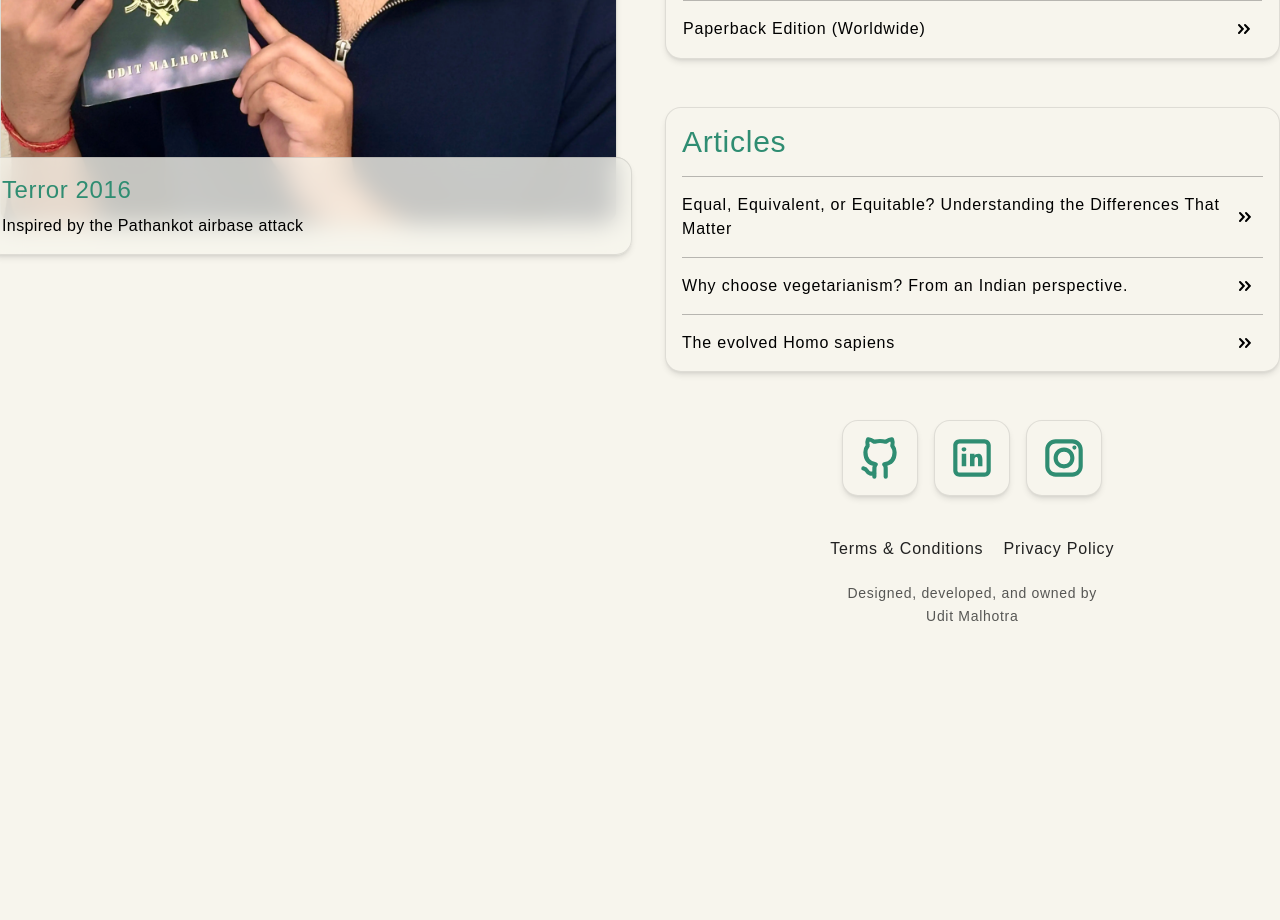
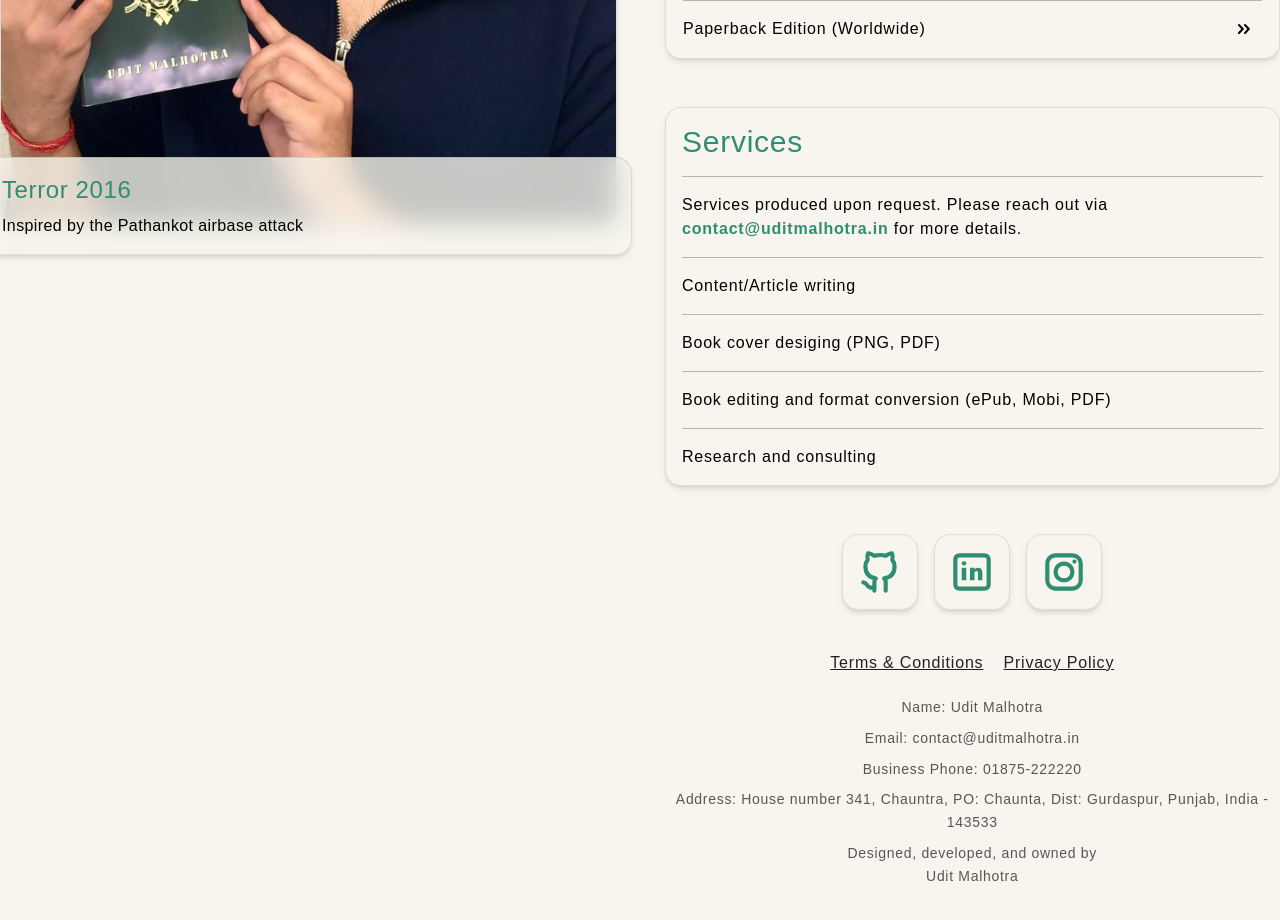
Before and after one commit to uditmalhotraa/udit-portfolio, a React (Vite) app: page /#/ in a window 1280 px wide. Shown: the part 620-1540 px from the top of the page. Before the commit the page ends 1288 px from the top, so only its background shows below. Built offline with nearby package versions, Linux system fonts and the light colour scheme.

Commit message:
Contact details addition

```diff
--- a/src/components/Footer.jsx
+++ b/src/components/Footer.jsx
@@ -48,13 +48,34 @@ export const Footer = () => {
             </a>
           ))}
         </motion.div>
-        <div className="flex flex-col justify-center lg:flex-row lg:gap-x-5 w-full h-auto mb-5">
-          <Link to="/terms-and-conditions" className="font-poppins text-md font-thin text-center text-gray dark:text-white tracking-wider leading-relaxed hover:underline cursor-pointer">
+        <div className="flex flex-col justify-center lg:flex-row lg:gap-x-5 gap-y-3 w-full h-auto mb-5">
+          <Link
+            to="/terms-and-conditions"
+            className="font-poppins text-md font-thin text-center text-gray dark:text-white tracking-wider leading-relaxed underline cursor-pointer"
+          >
             Terms & Conditions
           </Link>
-          <Link to="/privacy-policy" className="font-poppins text-md font-thin text-center text-gray dark:text-white tracking-wider leading-relaxed hover:underline cursor-pointer">
+          <Link
+            to="/privacy-policy"
+            className="font-poppins text-md font-thin text-center text-gray dark:text-white tracking-wider leading-relaxed underline cursor-pointer"
+          >
             Privacy Policy
           </Link>
+        </div>
+        <div className="flex flex-col w-full h-auto gap-2 mb-2">
+          <p className="font-poppins text-sm font-thin text-center opacity-75 text-gray dark:text-white tracking-wider leading-relaxed">
+            Name: Udit Malhotra
+          </p>
+          <p className="font-poppins text-sm font-thin text-center opacity-75 text-gray dark:text-white tracking-wider leading-relaxed">
+            Email: contact@uditmalhotra.in
+          </p>
+          <p className="font-poppins text-sm font-thin text-center opacity-75 text-gray dark:text-white tracking-wider leading-relaxed">
+            Business Phone: 01875-222220
+          </p>
+          <p className="font-poppins text-sm font-thin text-center opacity-75 text-gray dark:text-white tracking-wider leading-relaxed">
+            Address: House number 341, Chauntra, PO: Chaunta, Dist: Gurdaspur,
+            Punjab, India - 143533
+          </p>
         </div>
         <div className="flex flex-col w-full h-auto">
           <p className="font-poppins text-sm font-thin text-center opacity-75 text-gray dark:text-white tracking-wider leading-relaxed">
--- a/src/components/Home.jsx
+++ b/src/components/Home.jsx
@@ -1,11 +1,9 @@
 import { useState } from "react";
 import book from "../data/book.json";
-import article from "../data/article.json";
 import ArrowRightIcon from "../assets/ArrowRightIcon";
 
 export const Home = () => {
   const [bookData] = useState(book);
-  const [articleData] = useState(article);
 
   return (
     <div className="flex flex-col w-full gap-12">
@@ -45,7 +43,7 @@ export const Home = () => {
       <div className="z-10 flex flex-col px-4 rounded-2xl !w-full h-auto border shadow-md border-black/10 dark:border-white/20 backdrop-blur-sm bg-cream dark:bg-black will-change-transform transform-gpu">
         <div className="flex flex-row mb-4 pt-4 gap-3 items-center ">
           <p className=" font-poppins text-3xl font-medium tracking-wide text-accent-light dark:text-accent-dark">
-            Book(s)
+            Product(s)
           </p>
         </div>
         <div className="flex flex-col">
@@ -92,28 +90,50 @@ export const Home = () => {
       <div className="z-10 flex flex-col px-4 rounded-2xl !w-full h-auto border shadow-md border-black/10 dark:border-white/20 backdrop-blur-sm bg-cream dark:bg-black will-change-transform transform-gpu">
         <div className="flex flex-row pt-4 gap-3 items-center ">
           <p className=" font-poppins text-3xl font-medium tracking-wide text-accent-light dark:text-accent-dark">
-            Articles
+            Services
           </p>
         </div>
-        <div className="flex flex-col pb-4">
-          {articleData.map((articleData) => {
-            return (
-              <div
-                key={articleData.articleIndex}
-                className={`flex flex-row items-center w-full border-t border-gray/30 dark:border-cream/30 mt-4 pt-4`}
-              >
-                <a
-                  href={articleData.articleURL}
-                  className="font-poppins group gap-[6px] items-center w-full !justify-between inline-flex tracking-wider text-base font-normal text-black dark:text-white hover:text-accent-light dark:hover:text-accent-dark mr-3"
-                >
-                  {articleData?.articleName}
-                  <span>
-                    <ArrowRightIcon className="transition-all !w-3 !h-3 duration-300 transform group-hover:translate-x-1 fill-black dark:fill-white group-hover:fill-accent-light dark:group-hover:fill-accent-dark" />
-                  </span>
-                </a>
-              </div>
-            );
-          })}
+        <div
+          className={`flex flex-row items-center w-full border-t border-gray/30 dark:border-cream/30 mt-4 pt-4`}
+        >
+          <p className="font-poppins gap-[6px] w-full tracking-wider text-base font-normal text-black dark:text-white">
+            Services produced upon request. Please reach out via{" "}
+            <span
+              href="mailto:contact@uditmalhotra.in"
+              className="font-bold cursor-pointer text-accent-light dark:text-accent-dark"
+            >
+              contact@uditmalhotra.in
+            </span>{" "}
+            for more details.
+          </p>
+        </div>
+        <div
+          className={`flex flex-row items-center w-full border-t border-gray/30 dark:border-cream/30 mt-4 pt-4`}
+        >
+          <p className="font-poppins gap-[6px] w-full tracking-wider text-base font-normal text-black dark:text-white">
+            Content/Article writing
+          </p>
+        </div>
+        <div
+          className={`flex flex-row items-center w-full border-t border-gray/30 dark:border-cream/30 mt-4 pt-4`}
+        >
+          <p className="font-poppins gap-[6px] w-full tracking-wider text-base font-normal text-black dark:text-white">
+            Book cover desiging (PNG, PDF)
+          </p>
+        </div>
+        <div
+          className={`flex flex-row items-center w-full border-t border-gray/30 dark:border-cream/30 mt-4 pt-4`}
+        >
+          <p className="font-poppins gap-[6px] w-full tracking-wider text-base font-normal text-black dark:text-white">
+            Book editing and format conversion (ePub, Mobi, PDF)
+          </p>
+        </div>
+        <div
+          className={`flex flex-row items-center w-full border-t border-gray/30 dark:border-cream/30 mt-4 py-4`}
+        >
+          <p className="font-poppins gap-[6px] w-full tracking-wider text-base font-normal text-black dark:text-white">
+            Research and consulting
+          </p>
         </div>
       </div>
     </div>
--- a/src/data/article.json
+++ /dev/null
@@ -1,17 +0,0 @@
-[
-  {
-    "articleIndex": 1,
-    "articleName": "Equal, Equivalent, or Equitable? Understanding the Differences That Matter",
-    "articleURL": "https://www.linkedin.com/pulse/equal-equivalent-equitable-understanding-differences-matter-malhotra-qu1bc"
-  },
-  {
-    "articleIndex": 2,
-    "articleName": "Why choose vegetarianism? From an Indian perspective.",
-    "articleURL": "https://www.linkedin.com/pulse/why-choose-vegetarianism-from-indian-perspective-udit-malhotra-q0eqc"
-  },
-  {
-    "articleIndex": 3,
-    "articleName": "The evolved Homo sapiens",
-    "articleURL": "https://www.linkedin.com/pulse/evolved-homo-sapiens-udit-malhotra-dyykc"
-  }
-]
```
